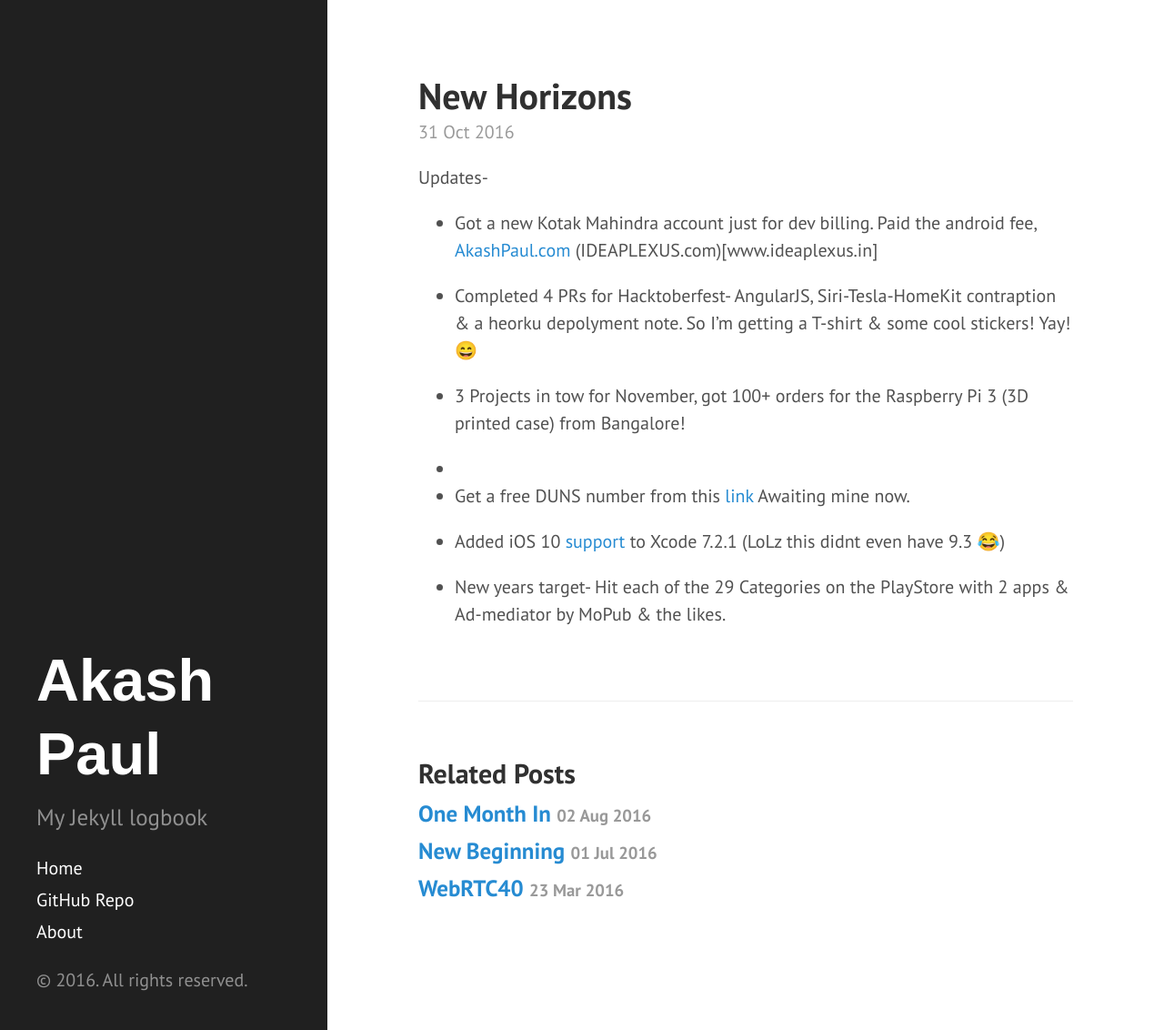
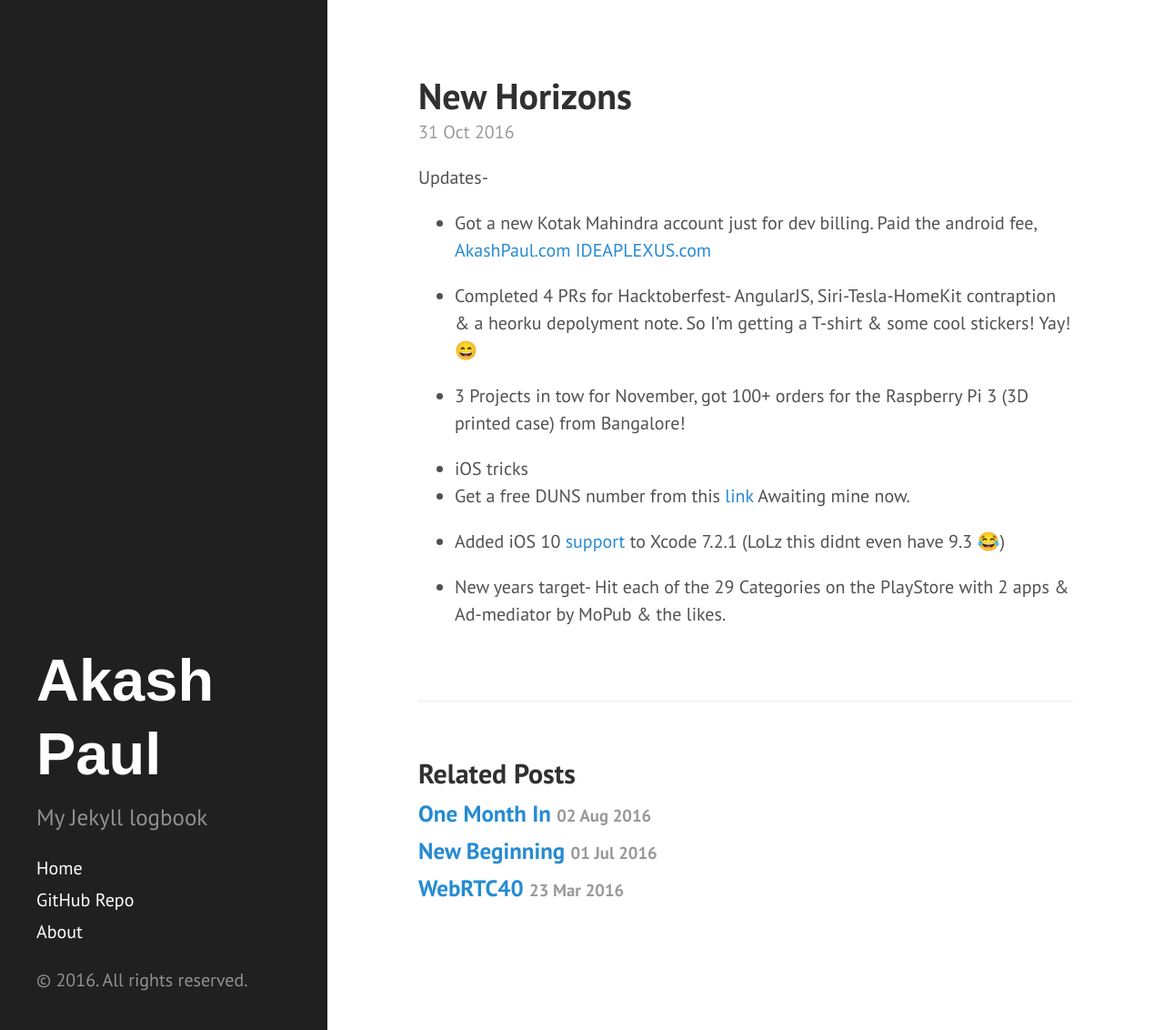
Before and after one commit to iakashpaul/iakashpaul.github.io, a Jekyll site: the page built from _posts/2016-10-31-October of '16.md, in a window 1280 px wide and 1132 px high. Shown: the whole window at 91% size. Built offline with Jekyll 4.4.1, drawn with Linux system fonts in a browser that asks for light colours.

Commit message:
formatting

```diff
--- a/_posts/2016-10-31-October of '16.md
+++ b/_posts/2016-10-31-October of '16.md
@@ -4,13 +4,14 @@ title: New Horizons
 ---
 
 Updates-
-- Got a new Kotak Mahindra account just for dev billing. Paid the android fee, [AkashPaul.com](www.akashpaul.com) (IDEAPLEXUS.com)[www.ideaplexus.in]
+
+- Got a new Kotak Mahindra account just for dev billing. Paid the android fee, [AkashPaul.com](www.akashpaul.com) [IDEAPLEXUS.com](www.ideaplexus.in)
 
 - Completed 4 PRs for Hacktoberfest- AngularJS, Siri-Tesla-HomeKit contraption & a heorku depolyment note. So I'm getting a T-shirt & some cool stickers! Yay!😄
 
 - 3 Projects in tow for November, got 100+ orders for the Raspberry Pi 3 (3D printed case) from Bangalore!
 
--
+- iOS tricks
 * Get a free DUNS number from this [link](http://fedgov.dnb.com/webform/searchAction.do) Awaiting mine now.
 
 * Added iOS 10 [support](http://dropbox.com/s/mg8xp09srnq26l1/10.0%20%2814A345%29.zip?dl=0) to Xcode 7.2.1 (LoLz this didnt even have 9.3 😂)
```
